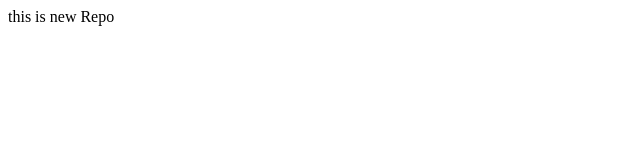
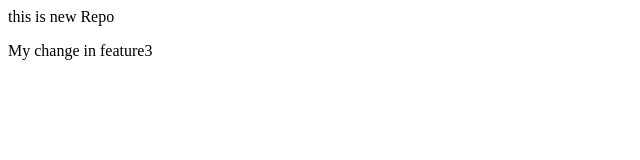
Before and after one commit to Shamsi0011/locaRepo, a plain HTML site: page index.html in a window 1280 px wide. Shown: the whole page, without its empty margins (0-640 px from the left). Drawn offline with Linux system fonts and the light colour scheme.

Commit message:
feature 3 code

```diff
--- a/index.html
+++ b/index.html
@@ -1,3 +1,7 @@
 <p>
     this is new Repo
+
 </p>
+<p>
+    My change in feature3
+</p>
```
